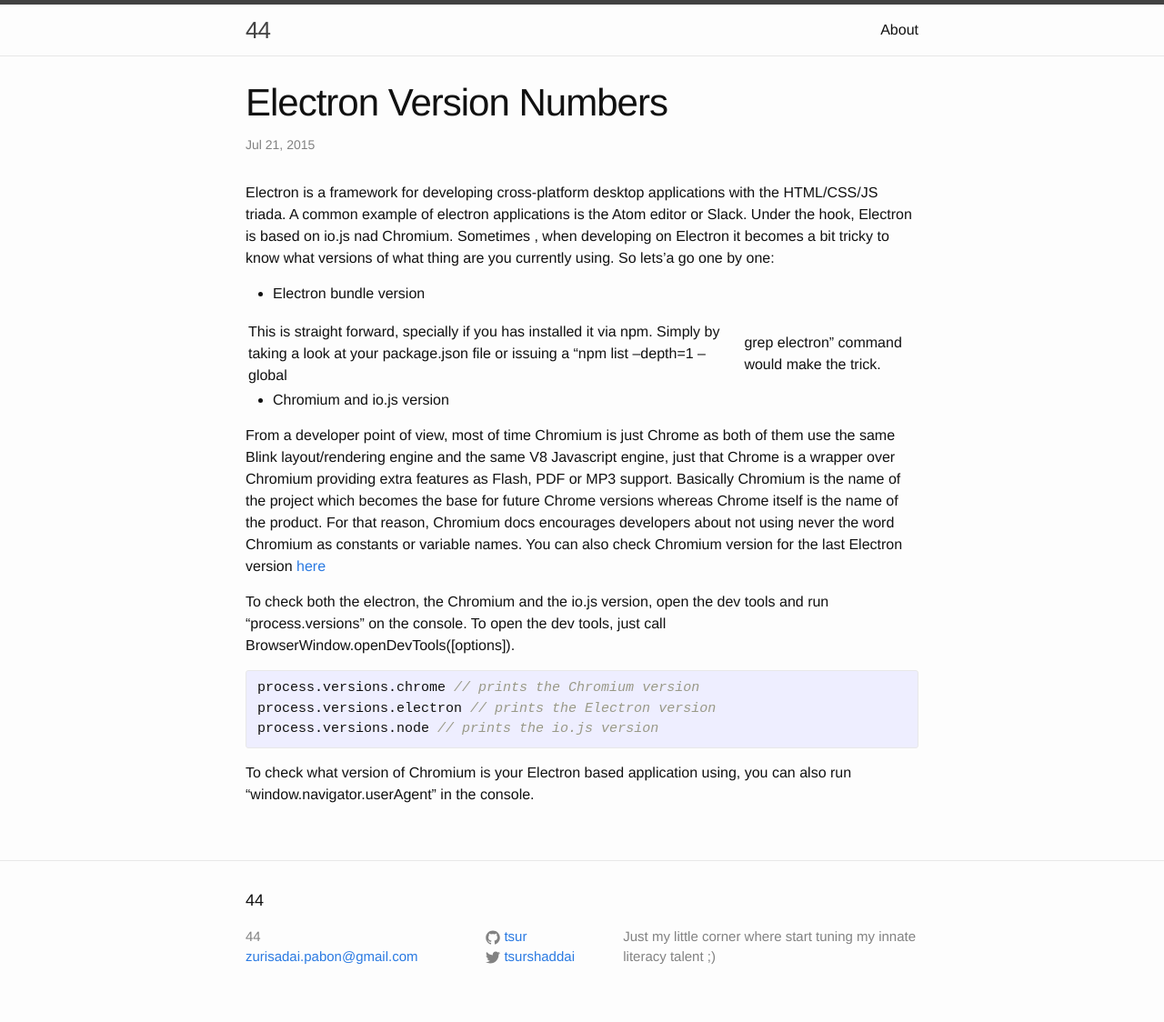
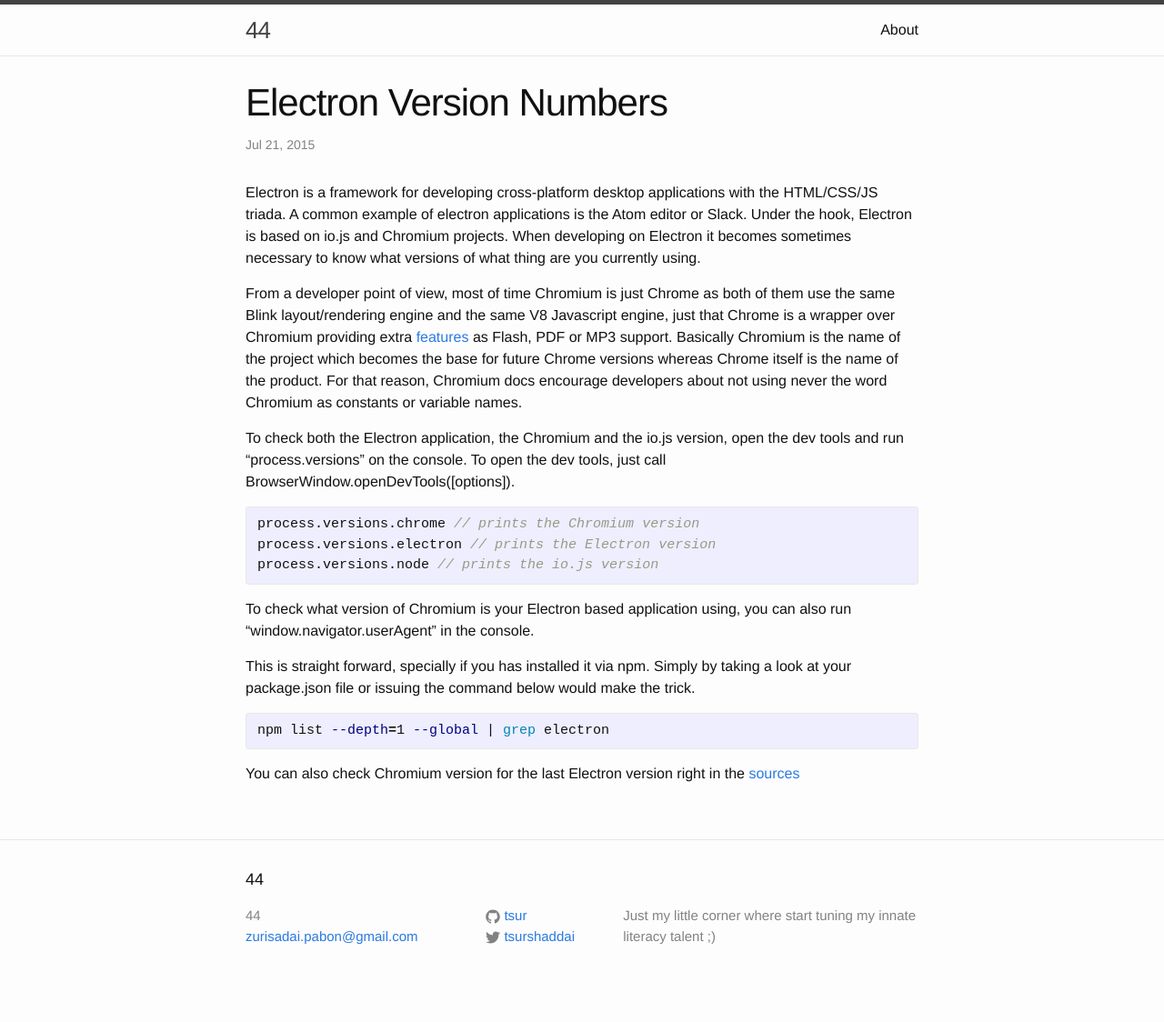
Before and after one commit to tsur/blog, a Jekyll site: the page built from _posts/2015-07-21-electron-versions.markdown, in a window 1280 px wide. Shown: the whole page at 91% size. Built offline with Jekyll 4.4.1, drawn with Linux system fonts in a browser that asks for light colours; after the commit the page ends 1101 px from its top, so only the background shows below that.

Commit message:
updated electron-versions post

```diff
--- a/_posts/2015-07-21-electron-versions.markdown
+++ b/_posts/2015-07-21-electron-versions.markdown
@@ -5,22 +5,24 @@
 categories: electron
 ---
 
-Electron is a framework for developing cross-platform desktop applications with the HTML/CSS/JS triada. A common example of electron applications is the Atom editor or Slack. Under the hook, Electron is based on io.js nad Chromium. Sometimes , when developing on Electron it becomes a bit tricky to know what versions of what thing are you currently using. So lets'a go one by one:
+Electron is a framework for developing cross-platform desktop applications with the HTML/CSS/JS triada. A common example of electron applications is the Atom editor or Slack. Under the hook, Electron is based on io.js and Chromium projects. When developing on Electron it becomes sometimes necessary to know what versions of what thing are you currently using.
 
-* Electron bundle version
+From a developer point of view, most of time Chromium is just Chrome as both of them use the same Blink layout/rendering engine and the same V8 Javascript engine, just that Chrome is a wrapper over Chromium providing extra [features](https://code.google.com/p/chromium/wiki/ChromiumBrowserVsGoogleChrome) as Flash, PDF or MP3 support. Basically Chromium is the name of the project which becomes the base for future Chrome versions whereas Chrome itself is the name of the product. For that reason, Chromium docs encourage developers about not using never the word Chromium as constants or variable names.
 
-This is straight forward, specially if you has installed it via npm. Simply by taking a look at your package.json file or issuing a "npm list --depth=1 --global | grep electron" command would make the trick.
+To check both the Electron application, the Chromium and the io.js version, open the dev tools and run "process.versions" on the console. To open the dev tools, just call BrowserWindow.openDevTools([options]).
 
-* Chromium and io.js version
-
-From a developer point of view, most of time Chromium is just Chrome as both of them use the same Blink layout/rendering engine and the same V8 Javascript engine, just that Chrome is a wrapper over Chromium providing extra features as Flash, PDF or MP3 support. Basically Chromium is the name of the project which becomes the base for future Chrome versions whereas Chrome itself is the name of the product. For that reason, Chromium docs encourages developers about not using never the word Chromium as constants or variable names. You can also check Chromium version for the last Electron version [here](https://github.com/atom/electron/blob/master/atom/common/chrome_version.h)
-
-To check both the electron, the Chromium and the io.js version, open the dev tools and run "process.versions" on the console. To open the dev tools, just call BrowserWindow.openDevTools([options]).
-
-{% highlight js %}
+{% highlight javascript %}
 process.versions.chrome // prints the Chromium version
 process.versions.electron // prints the Electron version
 process.versions.node // prints the io.js version
 {% endhighlight %}
 
 To check what version of Chromium is your Electron based application using, you can also run "window.navigator.userAgent" in the console.
+
+This is straight forward, specially if you has installed it via npm. Simply by taking a look at your package.json file or issuing the command below would make the trick.
+
+{% highlight bash %}
+npm list --depth=1 --global | grep electron
+{% endhighlight %}
+
+You can also check Chromium version for the last Electron version right in the [sources](https://github.com/atom/electron/blob/master/atom/common/chrome_version.h)
```
